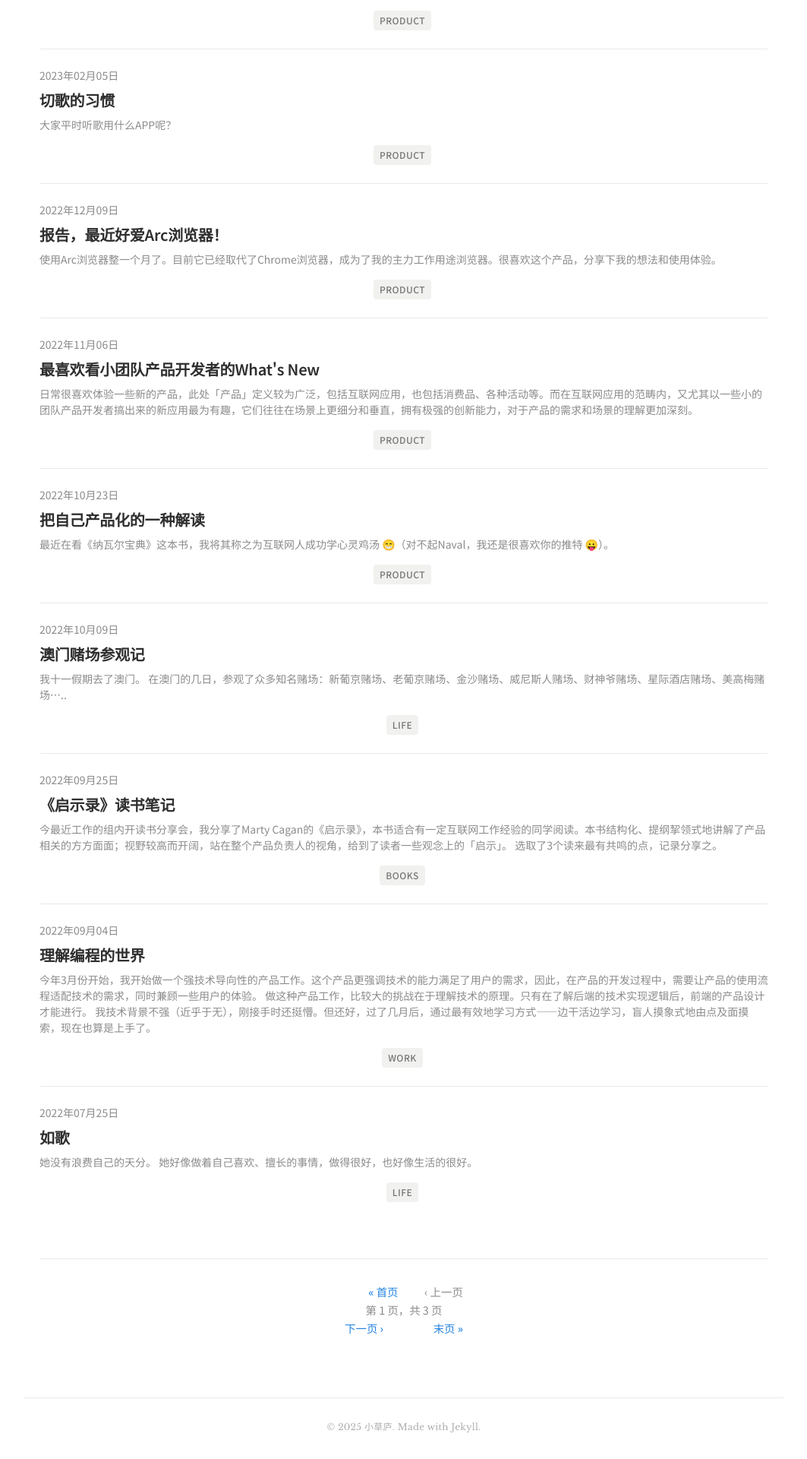
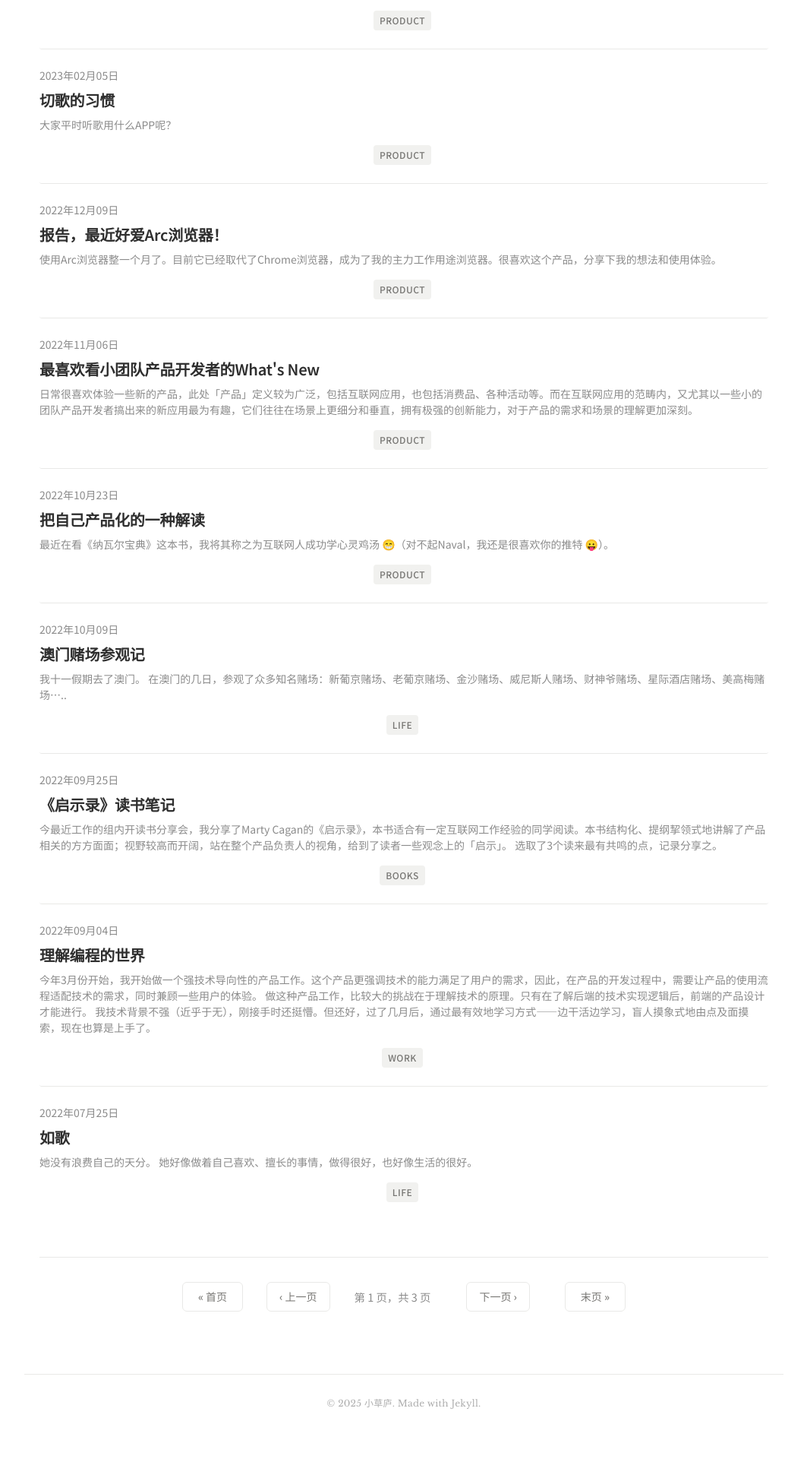
Before and after one commit to atinyhouse/atinyhouse.github.io, a Jekyll site: the page built from index.html, in a window 1280 px wide. Shown: the part 938-2858 px from the top of the page at 76% size, without its empty margins (108-1171 px from the left). Built offline with Jekyll 4.4.1, drawn with Linux system fonts in a browser that asks for light colours; the list of posts is cut into pages by our own code; after the commit the page ends 2827 px from its top, so only the background shows below that.

Commit message:
修复首页翻页器组件样式问题
问题：
- 翻页器链接是蓝色的，不符合整体设计风格
- 样式需要优化，与整体黑白简约风格保持一致

解决方案：
1. 添加完整的翻页器样式修复
   - .pagination 容器样式
   - .pagination-container 布局样式
   - .pagination-btn 按钮样式
   - .pagination-info 信息样式

2. 样式特点
   - 灰色系配色，符合整体设计
   - 圆角边框，现代化设计
   - 悬停效果，提升交互体验
   - 禁用状态样式，清晰的状态反馈

3. 响应式设计
   - 移动端优化
   - 不同屏幕尺寸的适配

4. 使用 !important 确保优先级
   - 所有样式都使用 !important
   - 确保覆盖任何外部CSS

现在翻页器组件应该与整体设计风格保持一致了！

```diff
--- a/assets/custom.css
+++ b/assets/custom.css
@@ -1895,3 +1895,96 @@ article .catalogue-tags .tag {
   text-transform: uppercase !important;
   letter-spacing: 0.5px !important;
 }
+
+/* 翻页器组件样式修复 */
+.pagination {
+  border-top: 1px solid #e9e9e7 !important;
+  font-family: 'Noto Sans SC', -apple-system, BlinkMacSystemFont, 'PingFang SC', 'Hiragino Sans GB', 'Microsoft YaHei', 'Segoe UI', 'Roboto', sans-serif !important;
+  padding: 32px 0 !important;
+  position: relative !important;
+  text-align: center !important;
+  margin-top: 48px !important;
+}
+
+.pagination-container {
+  display: flex !important;
+  align-items: center !important;
+  justify-content: center !important;
+  gap: 16px !important;
+  flex-wrap: wrap !important;
+}
+
+.pagination-btn {
+  color: #787774 !important;
+  font-size: 0.875rem !important;
+  font-weight: 500 !important;
+  padding: 8px 16px !important;
+  border: 1px solid #e9e9e7 !important;
+  border-radius: 6px !important;
+  background-color: #ffffff !important;
+  text-decoration: none !important;
+  transition: all 0.2s ease !important;
+  display: inline-block !important;
+  min-width: 80px !important;
+  text-align: center !important;
+}
+
+.pagination-btn:hover {
+  background-color: #f1f1ef !important;
+  border-color: #787774 !important;
+  color: #37352f !important;
+  text-decoration: none !important;
+  transform: translateY(-1px) !important;
+  box-shadow: 0 2px 8px rgba(0, 0, 0, 0.1) !important;
+}
+
+.pagination-btn:disabled {
+  color: #c4c4c4 !important;
+  background-color: #f9f9f9 !important;
+  border-color: #e9e9e7 !important;
+  cursor: not-allowed !important;
+  transform: none !important;
+  box-shadow: none !important;
+}
+
+.pagination-info {
+  color: #787774 !important;
+  font-size: 0.875rem !important;
+  font-weight: 400 !important;
+  margin: 0 16px !important;
+}
+
+/* 移动端优化 */
+@media (max-width: 768px) {
+  .pagination-container {
+    gap: 12px !important;
+  }
+
+  .pagination-btn {
+    padding: 6px 12px !important;
+    font-size: 0.8rem !important;
+    min-width: 70px !important;
+  }
+
+  .pagination-info {
+    font-size: 0.8rem !important;
+    margin: 0 8px !important;
+  }
+}
+
+@media (max-width: 480px) {
+  .pagination-container {
+    gap: 8px !important;
+  }
+
+  .pagination-btn {
+    padding: 5px 10px !important;
+    font-size: 0.75rem !important;
+    min-width: 60px !important;
+  }
+
+  .pagination-info {
+    font-size: 0.75rem !important;
+    margin: 0 4px !important;
+  }
+}
```
